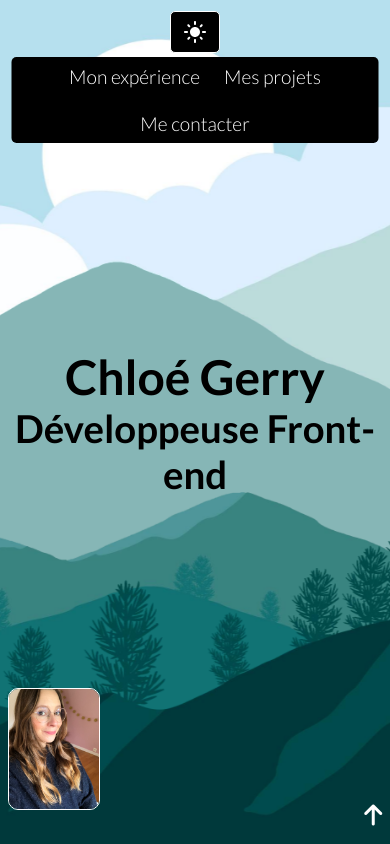
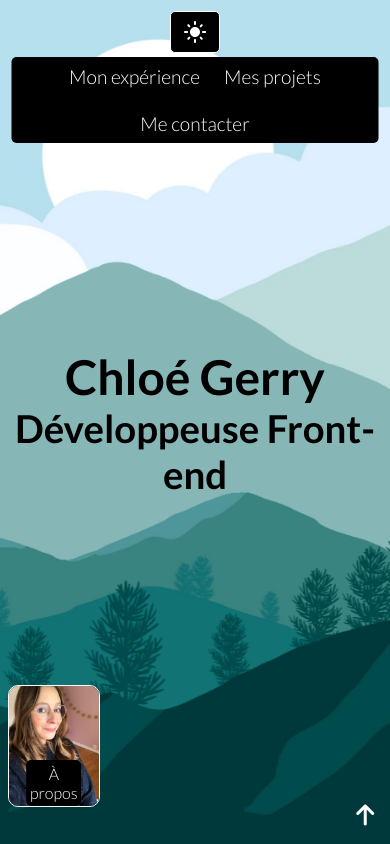
Before and after one commit to ChloeGerry/chloe-gerry, a React (Vite) app: page / in a window 390 px wide. Built offline with nearby package versions, Linux system fonts and the light colour scheme; no server answers.

Commit message:
fix the style for mobile version and add text on the picture to make user experience better

```diff
--- a/index.html
+++ b/index.html
@@ -4,6 +4,12 @@
     <meta charset="UTF-8" />
     <link rel="icon" type="image/svg+xml" href="/favicon.ico" />
     <meta name="viewport" content="width=device-width, initial-scale=1.0" />
+    <meta
+      name="description"
+      content="Portfolio de Chloé Gerry, développeuse front-end."
+    />
+    <meta name="robots" content="index, follow" />
+
     <link rel="preconnect" href="https://fonts.googleapis.com" />
     <link rel="preconnect" href="https://fonts.gstatic.com" crossorigin />
     <link
--- a/src/components/Arrow/arrow.style.js
+++ b/src/components/Arrow/arrow.style.js
@@ -8,4 +8,8 @@ export const ArrowIcon = styled.i`
   right: 2%;
   bottom: 2%;
   cursor: pointer;
+
+  @media (max-width: 400px) {
+    padding: 0 8px;
+  }
 `;
--- a/src/components/Header/header.style.js
+++ b/src/components/Header/header.style.js
@@ -33,6 +33,9 @@ export const Navigation = styled.nav`
     justify-content: center;
     top: 100px;
   }
+  @media (max-width: 300px) {
+    padding: 0;
+  }
 `;
 
 export const Anchor = styled.a`
--- a/src/pages/Home/Home.style.js
+++ b/src/pages/Home/Home.style.js
@@ -40,20 +40,39 @@ export const Subtitle = styled.h2`
   }
 `;
 
+export const ProfilePictureWrapper = styled.div`
+  position: absolute;
+  left: 2%;
+  bottom: 4%;
+`;
+
 export const ProfilePicture = styled.img`
   width: 112px;
   height: 149px;
   object-fit: contain;
   border-radius: 10px;
-  position: absolute;
-  left: 2%;
-  bottom: 4%;
   cursor: pointer;
   border: ${({ theme }) => theme.borderImage};
 
   @media (max-width: 688px) {
     width: 90px;
     height: 120px;
+  }
+`;
+
+export const ProfilePictureText = styled.span`
+  position: absolute;
+  left: 50%;
+  bottom: -10%;
+  transform: translate(-50%, -50%);
+  background-color: ${({ theme }) => theme.background};
+  color: ${({ theme }) => theme.text};
+  padding: 4px 8px;
+  border-radius: 5px;
+  text-align: center;
+  @media (max-width: 400px) {
+    bottom: -15%;
+    padding: 4px;
   }
 `;
 
@@ -68,7 +87,10 @@ export const ModalWrapper = styled.dialog`
   color: ${({ theme }) => theme.text};
   background-color: ${({ theme }) => theme.background};
   @media (max-width: 320px) {
-    bottom: -250px;
+    top: 60%;
+    left: 48%;
+    padding: 8px;
+    margin: 8px;
   }
 `;
 
@@ -83,4 +105,7 @@ export const CloseIcon = styled.i`
 
 export const ModalTitle = styled.h2`
   margin: 24px 8px 24px 8px;
+  @media (max-width: 320px) {
+    margin: 0 4px;
+  }
 `;
--- a/src/pages/Home/index.jsx
+++ b/src/pages/Home/index.jsx
@@ -4,7 +4,9 @@ import {
   CloseIconWrapper,
   CloseIcon,
   ModalTitle,
+  ProfilePictureWrapper,
   ProfilePicture,
+  ProfilePictureText,
   MainTitle,
   Subtitle,
   HomeImage,
@@ -38,9 +40,9 @@ const Home = () => {
               Après avoir travaillé 7 ans dans le social, j'aspirais à changer
               de carrière. Je me suis donc lancée dans la grande aventure du
               développement web et plus particulièrement du front-end. Je suis
-              passionée par React et le travail par composant en général.
-              L'écosystème front-end est très développé et j'ai hâte d'en
-              apprendre encore plus à son sujet.
+              passionée par React et le travail par composant en général. Je
+              recherche une alternance sur Paris et aux alentours afin de
+              m'accompagner dans mon apprentissage du front-end.
             </p>
             <a href="resume.pdf">Mon CV</a>
           </ModalWrapper>
@@ -55,12 +57,14 @@ const Home = () => {
               $transform="translateZ(-5px) scale(1.5)"
               alt="Arbres"
             />
+            <ProfilePictureWrapper>
               <ProfilePicture
-              onClick={handleModal}
                 src="assets/portrait.jpeg"
                 alt="Photo de Chloé Gerry"
                 theme={theme}
               />
+              <ProfilePictureText theme={theme}>À propos</ProfilePictureText>
+            </ProfilePictureWrapper>
           </HomeSection>
         </>
       ) : (
@@ -78,11 +82,14 @@ const Home = () => {
           <MainTitle theme={theme}>Chloé Gerry</MainTitle>
           <Subtitle theme={theme}>Développeuse Front-end</Subtitle>
           <NavLink onClick={handleModal}>
+            <ProfilePictureWrapper>
               <ProfilePicture
                 src="assets/portrait.jpeg"
                 alt="Photo de Chloé Gerry"
                 theme={theme}
               />
+              <ProfilePictureText theme={theme}>À propos</ProfilePictureText>
+            </ProfilePictureWrapper>
           </NavLink>
         </HomeSection>
       )}
--- a/src/pages/Projects/projects.style.js
+++ b/src/pages/Projects/projects.style.js
@@ -29,6 +29,9 @@ export const CardsContainer = styled.div`
   flex-wrap: wrap;
   justify-content: center;
   gap: 24px;
+  @media (max-width: 400px) {
+    margin: 0 40px;
+  }
 `;
 
 export const CardWrapper = styled.article`
@@ -53,6 +56,10 @@ export const CardWrapper = styled.article`
     width: 100%;
     height: 800px;
   }
+  @media (max-width: 400px) {
+    padding: 16px;
+    height: 900px;
+  }
 `;
 
 export const ListContainer = styled.ul`
@@ -68,7 +75,7 @@ export const IconesCredits = styled.p`
   text-align: center;
   font-size: 1rem;
   font-style: italic;
-  margin-top: 32px;
+  margin: 32px 8px 0px 8px;
 `;
 
 export const PaginationWrapper = styled.nav`
```
Lines whose indentation alone changed are shown as unchanged.
